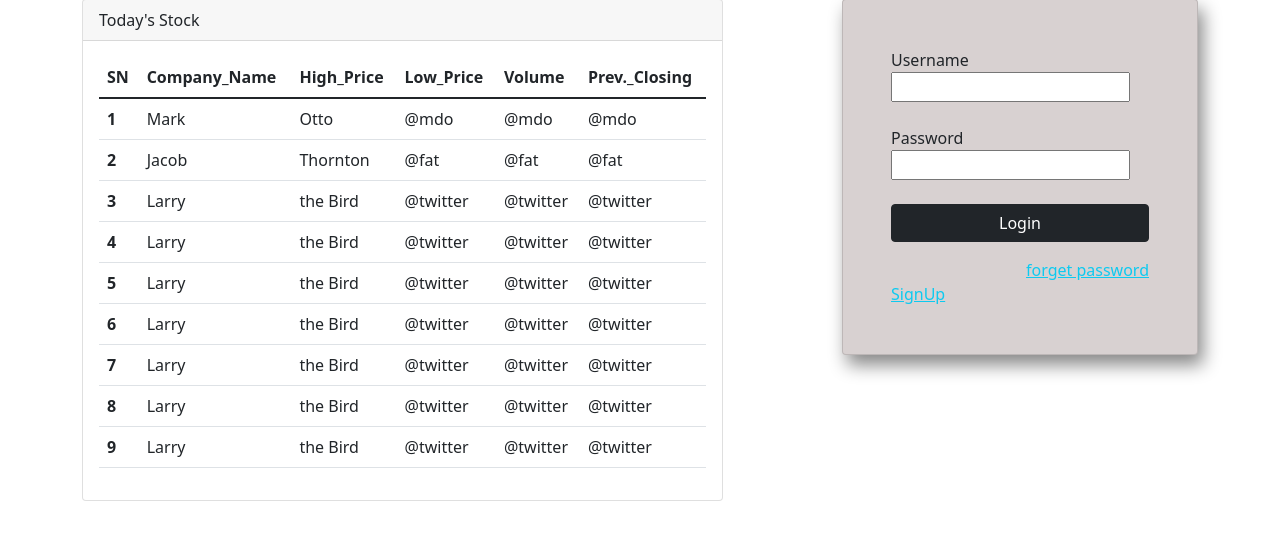
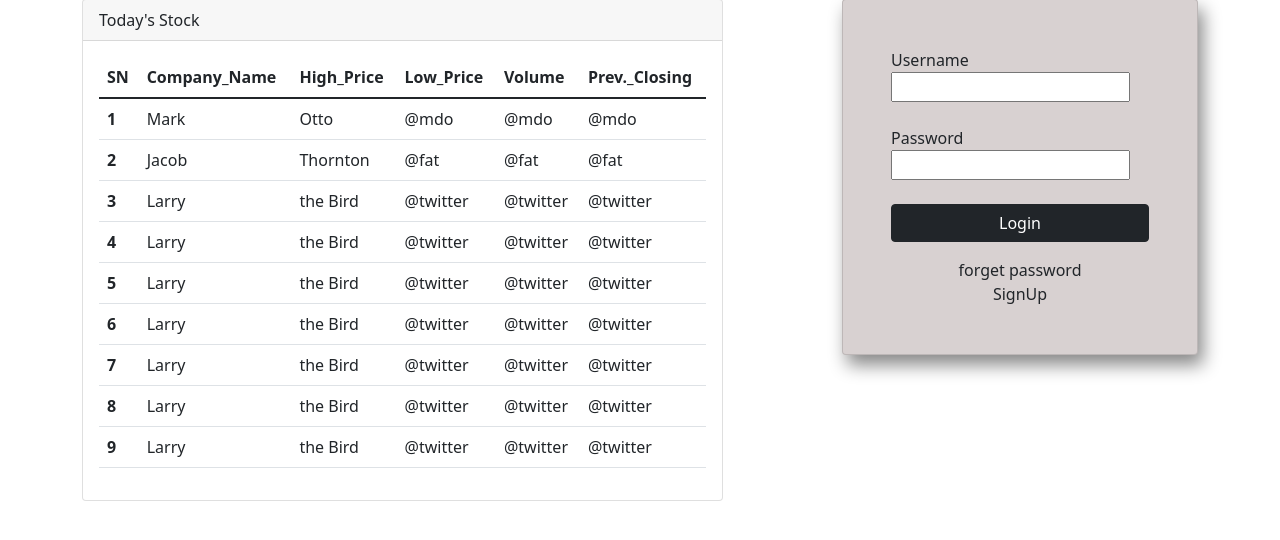
Before and after one commit to madhavraj1997/price-prediction, a Django app: page / in a window 1280 px wide. Shown: the part 153-693 px from the top of the page. Run offline with Django 4.2, Linux system fonts and the light colour scheme.

Commit message:
some changes.

```diff
--- a/smp/templates/code/home.html
+++ b/smp/templates/code/home.html
@@ -221,13 +221,13 @@
                                             </button>
                                         </div>
                                         <div class="row">
-                                            <div class="col-12 d-flex justify-content-end text-right">
-                                                <a href="{% url 'password_reset' %}" class="link-info">forget password</a>
+                                            <div class="col-12 d-flex justify-content-center text-right">
+                                                <a href="{% url 'password_reset' %}" class="link-info text-dark text-decoration-none">forget password</a>
                                             </div>
                                         </div>
                                         <div class="row">
-                                            <div class="col-12 d-flex justify-content-start text-left">
-                                                <a href="{% url 'signup' %}" class="link-info">SignUp</a>
+                                            <div class="col-12 d-flex justify-content-center text-left" >
+                                                <a href="{% url 'signup' %}" class="link-info text-dark text-decoration-none">SignUp</a>
                                             </div>
                                         </div>
                                     </div>
--- a/smp/templates/portfolio/add_stock.html
+++ b/smp/templates/portfolio/add_stock.html
@@ -18,8 +18,9 @@
         <label for="kitta">Kitta</label>
         <input type="number" class="form-control" id="kitta" name="kitta" placeholder="Put Number of Kitta">
       </div>
-      <div class="form-group">
-      <button class="btn btn-primary" type="submit">Add Stock</button>
+
+      <div class="form-group mt-2">
+      <button class="btn btn-primary" type="submit ">Add Stock</button>
       </div>
   </form>
 {% endblock %}
```
Also changed, not shown: db.sqlite3.
